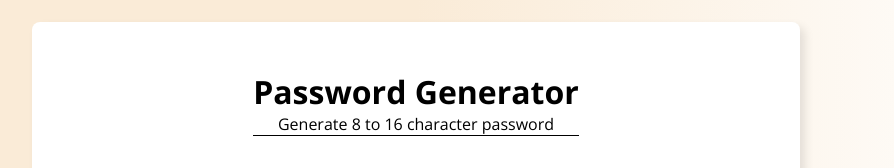
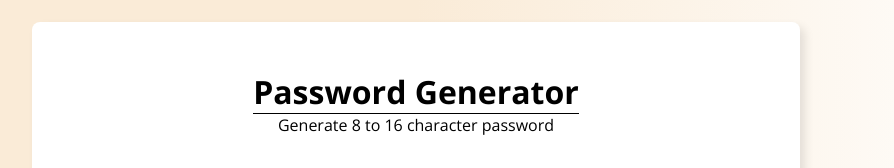
Before and after one commit to einzboticario/password-generator, a plain HTML site: page index.html in a window 1280 px wide. Shown: the part 151-319 px from the top of the page, without its empty margins (224-1118 px from the left). Drawn offline with nearby package versions, Linux system fonts and the light colour scheme.

Commit message:
style changes

```diff
--- a/style.css
+++ b/style.css
@@ -35,7 +35,6 @@ body{
     display: flex;
     flex-direction: column;
     text-align: center;
-    border-bottom: 1px solid black;
 }
 
 #title > h2{
@@ -44,6 +43,7 @@ body{
 
 #title > p{
     font-size: 1rem;
+    border-top: 1px solid black;
 }
 
 .form{
```
